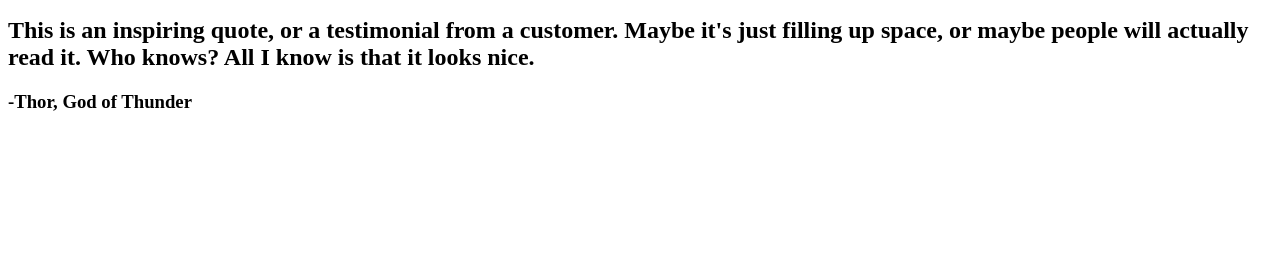
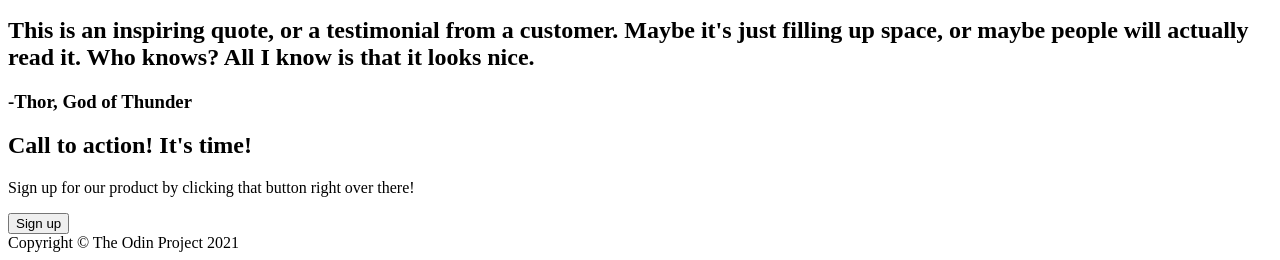
Before and after one commit to dneuterman/odin-landing-page, a plain HTML site: page index.html in a window 1280 px wide. Shown: the part 575-835 px from the top of the page. Before the commit the page ends 800 px from the top, so only its background shows below. Drawn offline with Linux system fonts and the light colour scheme.

Commit message:
created call to action and footer

```diff
--- a/index.html
+++ b/index.html
@@ -19,7 +19,7 @@
         <div class="header-content">
             <h1>This Website is Awesome</h1>
             <p>This website has some subtext that goes here under the main title. It's a smaller font and the colot is lower contrast.</p>
-            <button>Sign up</button>
+            <button class="sign-up-btn">Sign up</button>
         </div>
         <img src="" alt="Header Image" class="header-img">
     </header>
@@ -48,7 +48,15 @@
         <h2 class="quote">This is an inspiring quote, or a testimonial from a customer. Maybe it's just filling up space, or maybe people will actually read it. Who knows? All I know is that it looks nice.</h2>
         <h3 class="quote-author">-Thor, God of Thunder</h3>
     </section>
-    <section></section>
-    <footer></footer>
+    <section>
+        <div class="call-to-action">
+            <div class="cta-content">
+                <h2>Call to action! It's time!</h2>
+                <p>Sign up for our product by clicking that button right over there!</p>
+            </div>
+            <button class="sign-up-btn">Sign up</button>
+        </div>
+    </section>
+    <footer>Copyright © The Odin Project 2021</footer>
 </body>
 </html>
```
